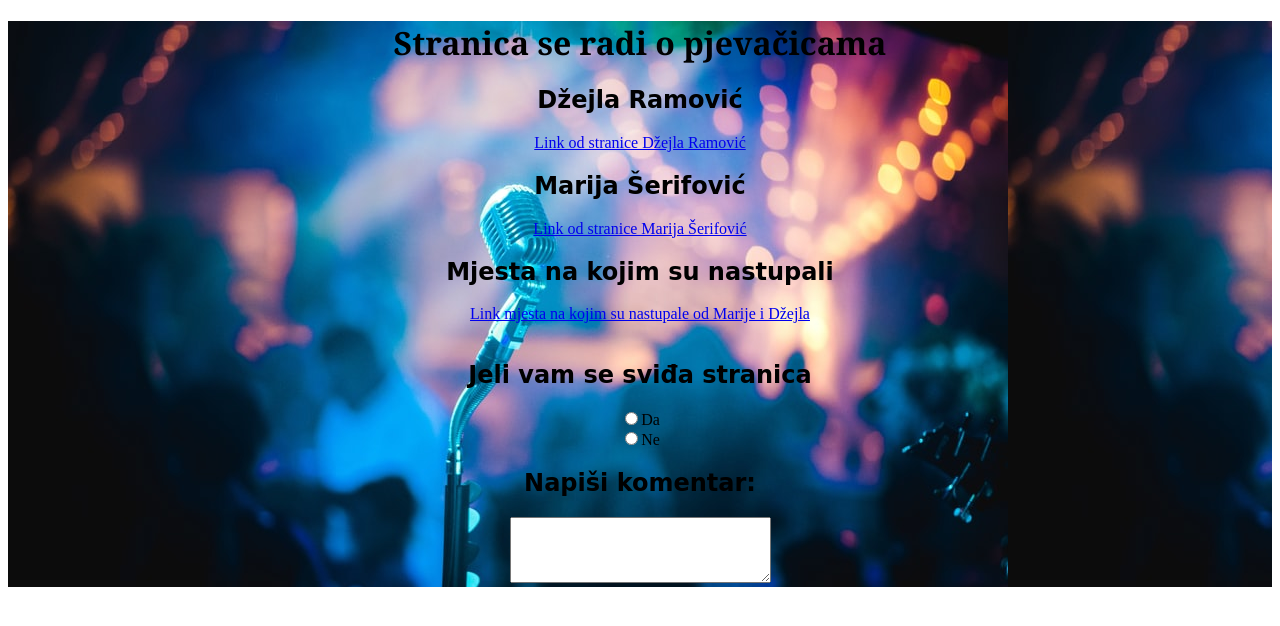
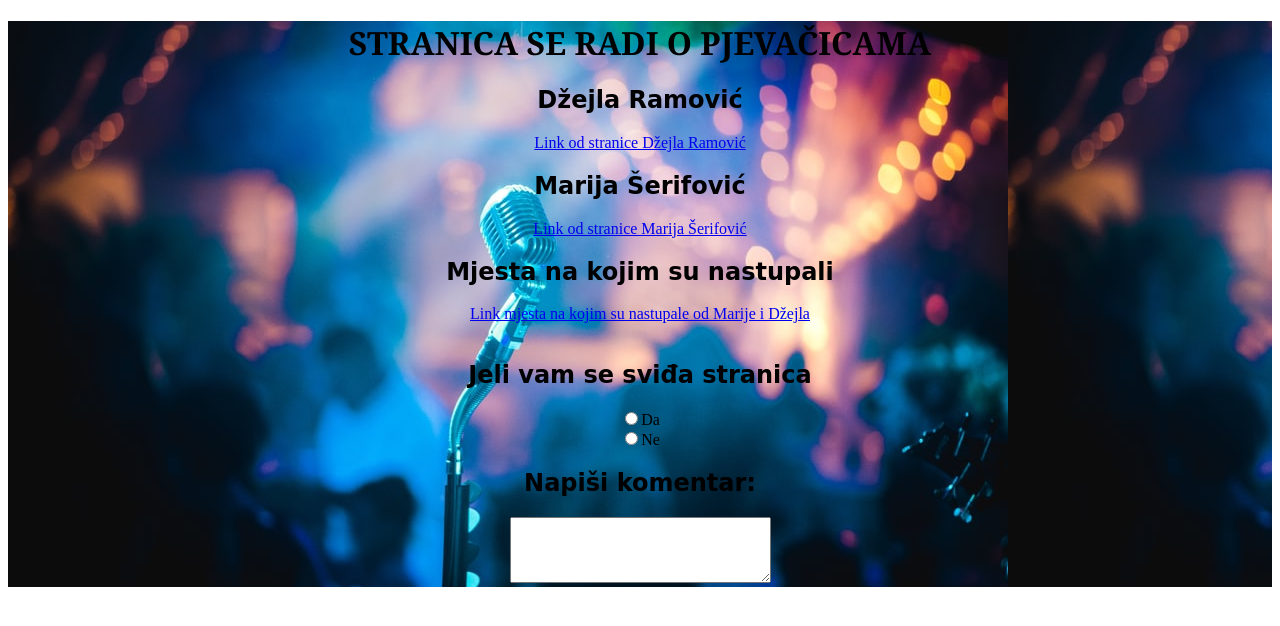
Before and after one commit to zeljkavrgoc/Po-etna-stranica, a plain HTML site: page index.html in a window 1280 px wide. Drawn offline with Linux system fonts and the light colour scheme.

Commit message:
Update index.html

```diff
--- a/index.html
+++ b/index.html
@@ -19,7 +19,7 @@
     </style>
 </head>
 <body><div class="tekst">
-    <h1>Stranica se radi o pjevačicama</h1>
+    <h1>STRANICA SE RADI O PJEVAČICAMA</h1>
 
 
 
```
